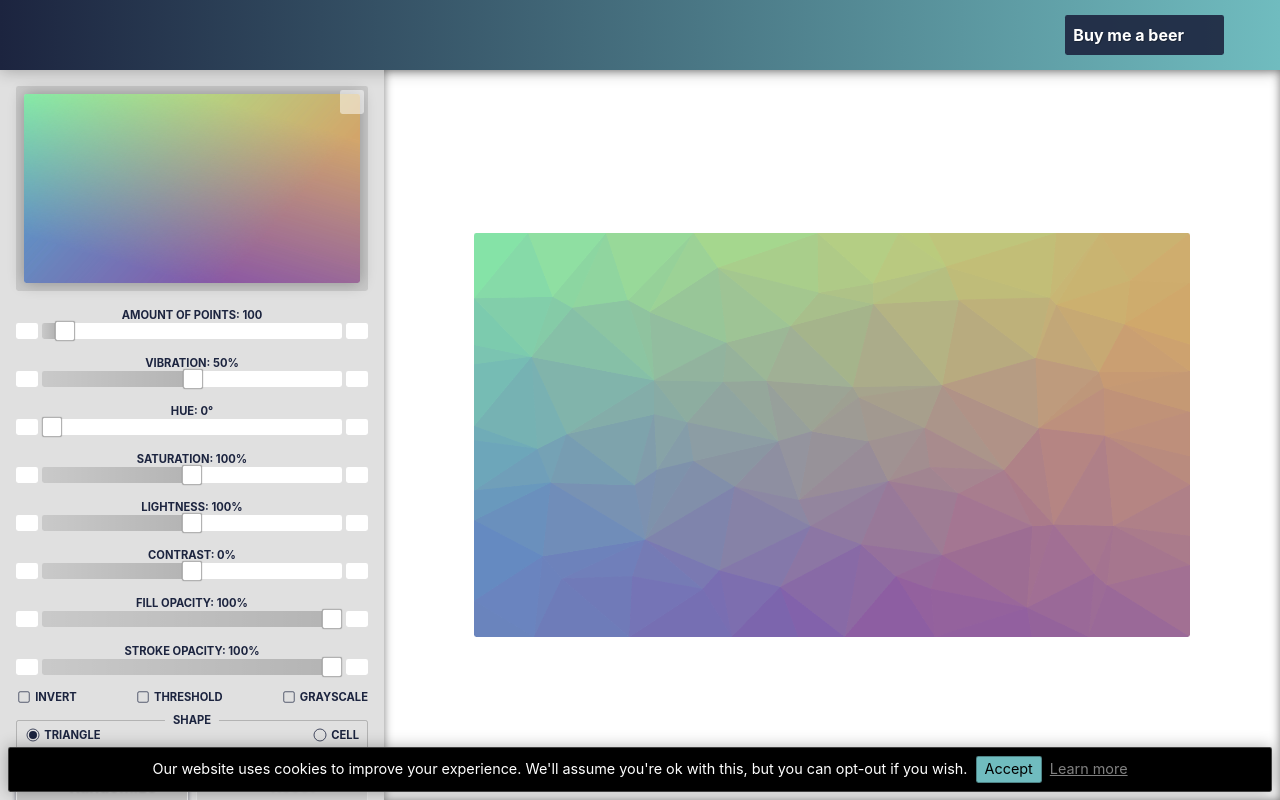
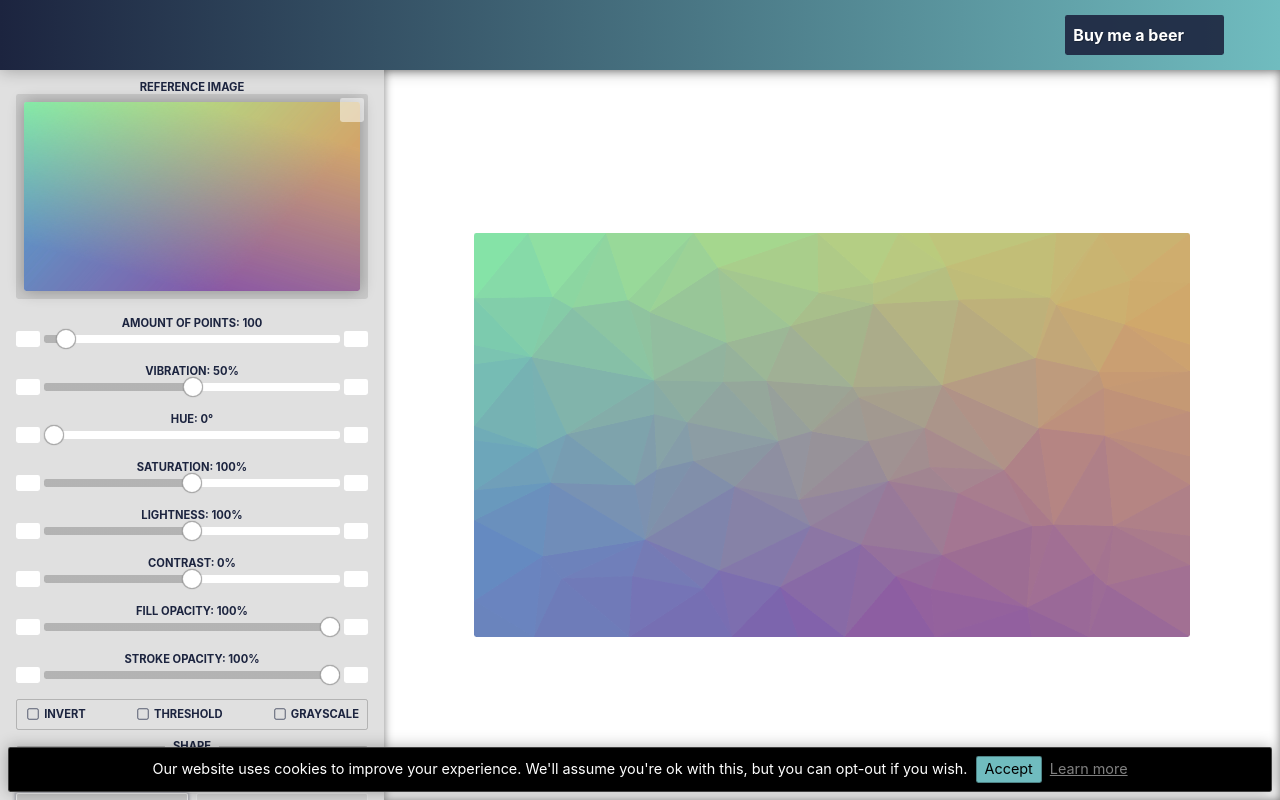
Before and after one commit to Niekes/polify, a Vue app: page / in a window 1280 px wide. Built offline with nearby package versions, Linux system fonts and the light colour scheme; no server answers.

Commit message:
Improve styling

```diff
--- a/src/components/DownloadDialogue.vue
+++ b/src/components/DownloadDialogue.vue
@@ -5,10 +5,12 @@
                 class="download-dialogue__thx"
                 v-text="$t('downloadDialogue.thanksForUsing')"
             />
+
             <div
                 class="download-dialogue__hint"
                 v-text="$t('downloadDialogue.hint')"
             />
+
             <input
                 v-model="recipient"
                 :disabled="isLoading"
@@ -16,6 +18,7 @@
                 type="email"
                 name="email"
                 :placeholder="$t('downloadDialogue.pleaseEnterEmail')"
+                @focus="scrollToBottom"
             >
 
             <beer-button
@@ -171,6 +174,17 @@ export default {
                 }
             }
         },
+        scrollToBottom() {
+            try {
+                window.scrollTo({
+                    top: document.body.scrollHeight,
+                    left: 0,
+                    behavior: 'smooth',
+                });
+            } catch (e) {
+                window.scrollTo(0, document.body.scrollHeight);
+            }
+        },
     },
 };
 </script>
@@ -185,7 +199,7 @@ export default {
         "recipient recipient"
         "sponsor send";
     grid-template-columns: 1fr 1fr;
-    grid-template-rows: 3fr min-content 1fr 1fr;
+    grid-template-rows: 3fr min-content min-content min-content;
     margin: 0 auto;
     max-width: $breakpoint-lg / 2;
     padding-bottom: $padding-y * 6;
@@ -219,7 +233,7 @@ export default {
         border: $border-width * 2 solid rgba($primary, 0.5);
         border-radius: $border-radius;
         grid-area: recipient;
-        padding: $padding-y * 2 $padding-x * 2;
+        padding: $padding-y * 3 $padding-x * 2;
         transition: border $transition-duration $transition-timing-function;
 
         &:focus {
--- a/src/components/InputRange.vue
+++ b/src/components/InputRange.vue
@@ -99,7 +99,7 @@ export default {
             this.p = this.scale(this.value) * 100;
 
             this.slider
-                .style('background', `linear-gradient(90deg, rgba(0, 0, 0, 0.10) 0%, rgba(0, 0, 0, 0.20) ${this.p}%, white ${this.p}%)`);
+                .style('background', `linear-gradient(90deg, rgba(0, 0, 0, 0.20) 0%, rgba(0, 0, 0, 0.20) ${this.p}%, white ${this.p}%)`);
         },
     },
 };
@@ -127,12 +127,13 @@ export default {
         background-color: $white;
         border-radius: $border-radius;
         cursor: pointer;
-        padding: 0 $padding-x;
+        padding: $padding-y / 2 $padding-x;
+        transition: background-color $transition-duration / 2 $transition-timing-function;
 
         svg {
-            color: $black-75;
-            height: 0.4rem;
-            width: 0.4rem;
+            color: $primary;
+            height: 0.5rem;
+            width: 0.5rem;
         }
     }
 
@@ -175,9 +176,10 @@ export default {
     }
 
     &__input {
+        align-self: center;
         grid-area: input;
 
-        @include input-type-range;
+        @include input-type-range($white, 1.25rem, 1.25rem, 100%, 0.5rem);
     }
 }
 
@@ -185,16 +187,14 @@ export default {
     .range {
         &__subtract,
         &__add {
-            color: green;
-
             svg {
-                height: 0.7rem;
-                width: 0.7rem;
+                height: 0.8rem;
+                width: 0.8rem;
             }
         }
 
         &__input {
-            @include input-type-range($white, 1.75rem, 1.75rem, 100%, 1.5rem);
+            @include input-type-range($white, 1.75rem, 1.75rem, 100%, 0.75rem);
         }
     }
 }
--- a/src/components/Navigation.vue
+++ b/src/components/Navigation.vue
@@ -60,10 +60,6 @@ export default {
     computed: {
         showCookieBanner() {
             return this.$route.name === 'Home' && window.localStorage.getItem('gtag-cookie-accepted') !== 'true';
-        },
-
-        isMobile() {
-            return this.$store.getters['mobile/isMobile'];
         },
 
         galleryIsOpen() {
--- a/src/i18n/languages/en.js
+++ b/src/i18n/languages/en.js
@@ -10,29 +10,30 @@ export default {
         imprint: 'Imprint',
     },
     home: {
+        amountOfPoints: 'Amount of points: {n}',
+        cell: 'Cell',
+        changeImage: 'Change image',
+        contrast: 'Contrast: {n}',
+        download: 'download',
+        fillOpacity: 'Fill Opacity: {n}',
+        grayscale: 'Grayscale',
+        hue: 'Hue: {n}°',
+        invert: 'Invert',
+        lightness: 'Lightness: {n}',
+        mouseoverHint: 'Click to split up selected polygon',
+        randomize: 'Randomize',
+        referenceImage: 'Reference image',
+        reset: 'Reset',
+        resolutionHintHigh: 'Resolution is too high. Preferred resultion is 1600 x 900.',
+        resolutionHintLow: 'Resolution is too low. Preferred resultion is 1600 x 900.',
+        saturation: 'Saturation: {n}',
+        shape: 'Shape',
+        strokeOpacity: 'Stroke Opacity: {n}',
+        threshold: 'Threshold',
         title: 'home',
-        amountOfPoints: 'Amount of points: {n}',
+        triangle: 'Triangle',
+        upload: 'Upload',
         vibration: 'Vibration: {n}',
-        hue: 'Hue: {n}°',
-        contrast: 'Contrast: {n}',
-        fillOpacity: 'Fill Opacity: {n}',
-        strokeOpacity: 'Stroke Opacity: {n}',
-        saturation: 'Saturation: {n}',
-        lightness: 'Lightness: {n}',
-        randomize: 'Randomize',
-        invert: 'Invert',
-        grayscale: 'Grayscale',
-        threshold: 'Threshold',
-        reset: 'Reset',
-        download: 'download',
-        changeImage: 'Change image',
-        mouseoverHint: 'Click to split up selected polygon',
-        cell: 'Cell',
-        triangle: 'Triangle',
-        shape: 'Shape',
-        upload: 'Upload',
-        resolutionHintLow: 'Resolution is too low. Preferred resultion is 1600 x 900.',
-        resolutionHintHigh: 'Resolution is too high. Preferred resultion is 1600 x 900.',
     },
     downloadDialogue: {
         pleaseConsider: 'Please consider to buy me coffee',
@@ -43,7 +44,7 @@ export default {
         pleaseEnterEmail: 'Please enter your email',
         imageSendSuccess: 'Images were sent successfully to:\r\n\r\n"{recipient}"\r\n\r\nPlease check your mails',
         imageSendError: 'Error. Please try again later',
-        hint: 'We will send you a .png and .svg file. We will not store your email address or share it with anyone.',
+        hint: 'We will send you a .png and .svg file. We will not store your email address or share it with others.',
     },
     imageGallery: {
         upload: 'upload',
--- a/src/scss/mixins/_input-range.scss
+++ b/src/scss/mixins/_input-range.scss
@@ -35,50 +35,36 @@
         display: none;
     }
 
+    &::-ms-thumb {
+        @include thumb($thumbColor, $thumbHeight, $thumbWidth);
+    }
+
+    &::-moz-range-thumb {
+        @include thumb($thumbColor, $thumbHeight, $thumbWidth);
+    }
+
     &::-webkit-slider-thumb {
         appearance: none;
-        background: $thumbColor;
-        border: $border-width solid $black-30;
-        border-radius: $borderRadius;
-        box-shadow: 0 0 1px $black-50;
-        cursor: ew-resize;
-        height: $thumbHeight;
-        transition: transform $transition-duration / 2 $transition-timing-function;
-        width: $thumbWidth;
 
-        &:hover {
-            transform: scale(1.15);
-        }
+        @include thumb($thumbColor, $thumbHeight, $thumbWidth);
 
         &:active {
             background: darken($thumbColor, 15%);
         }
     }
+}
 
-    &::-moz-range-thumb { /* stylelint-disable-line no-descending-specificity */
+@mixin thumb ($thumbColor, $thumbHeight, $thumbWidth) {
     background: $thumbColor;
     border: $border-width solid $black-30;
-        border-radius: $borderRadius;
+    border-radius: 50%;
     box-shadow: 0 0 1px $black-50;
     cursor: ew-resize;
-        height: $thumbHeight;
-        width: $thumbWidth;
-
-        &:hover {
-            transform: scale(1.1);
-        }
-    }
-
-    &::-ms-thumb { /* stylelint-disable-line no-descending-specificity */
-        background: $thumbColor;
-        border: $border-width solid $black-30;
-        border-radius: $borderRadius;
-        box-shadow: 0 0 1px $black-50;
     height: $thumbHeight !important;
+    transition: transform $transition-duration / 2 $transition-timing-function;
     width: $thumbWidth !important;
 
     &:hover {
         transform: scale(1.1);
     }
 }
-}
--- a/src/views/Home.vue
+++ b/src/views/Home.vue
@@ -2,6 +2,10 @@
     <div class="home">
         <div class="control">
             <div class="control__reference-image">
+                <div
+                    class="reference-image__hint"
+                    v-text="$t('home.referenceImage')"
+                />
                 <button
                     class="reference-image__rotate"
                     @click="rotateReferenceImage"
@@ -659,6 +663,7 @@ export default {
     display: flex;
     flex-direction: column;
     grid-area: reference-image;
+    margin-top: $margin-y;
     padding: $padding;
     position: relative;
 }
@@ -690,6 +695,17 @@ export default {
     }
 }
 
+.reference-image__hint {
+    bottom: 100%;
+    color: $primary;
+    cursor: pointer;
+    font-size: $font-size * 0.7;
+    font-weight: bolder;
+    position: absolute;
+    text-transform: uppercase;
+    white-space: nowrap;
+}
+
 #reference-image__canvas {
     border-radius: $border-radius;
     box-shadow: $box-shadow;
@@ -707,9 +723,12 @@ export default {
 }
 
 .control__customize-checkbox {
+    border: $border-width solid $black-20;
+    border-radius: $border-radius;
     display: flex;
     grid-area: checkbox;
     justify-content: space-between;
+    padding: $padding-y $padding-x;
 
     .customize-checkbox {
         align-items: center;
```
Lines whose indentation alone changed are shown as unchanged.
